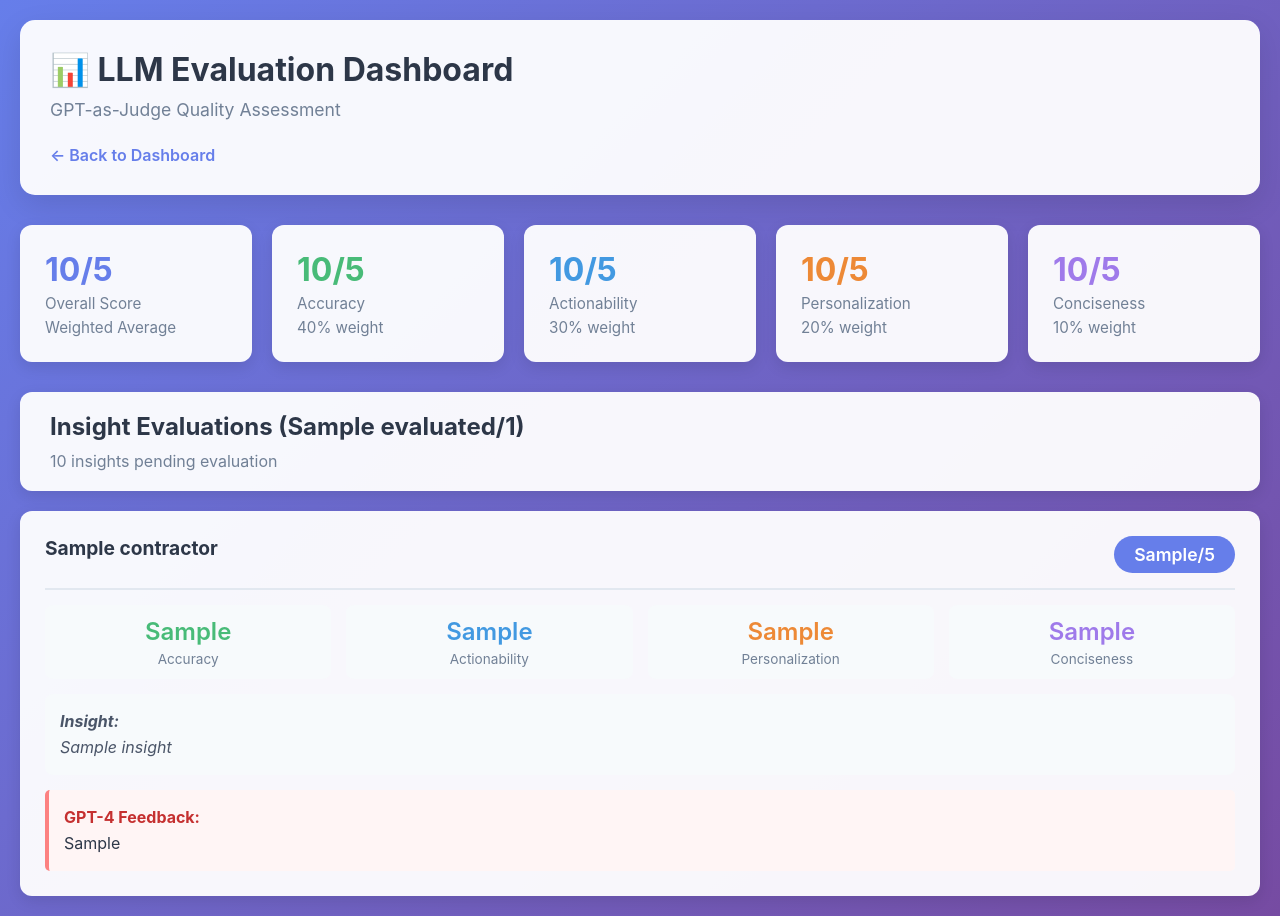
After one commit to HarshitaThota/GAF_Sales, a Flask app: template backend/api/templates/evaluation.html in a window 1280 px wide. The commit adds this page. Run offline with Flask 3, Linux system fonts and the light colour scheme; the template is opened without the code that fills it: most values are stand-ins (such as "Sample title", 1, 10 or a date in 2020).

Commit message:
evaluations working

```diff
--- a/backend/api/app.py
+++ b/backend/api/app.py
@@ -107,6 +107,51 @@ def contractor_detail(contractor_id):
         return f"Error: {str(e)}", 500
 
 
+@app.route('/evaluation')
+def evaluation_dashboard():
+    """LLM Evaluation Dashboard"""
+    try:
+        with db_manager.get_session() as session:
+            # Get all contractors with evaluations
+            contractors = session.query(Contractor).filter(
+                Contractor.eval_overall.isnot(None)
+            ).order_by(desc(Contractor.eval_overall)).all()
+
+            # Calculate aggregate stats
+            if contractors:
+                avg_accuracy = sum(c.eval_accuracy for c in contractors) / len(contractors)
+                avg_actionability = sum(c.eval_actionability for c in contractors) / len(contractors)
+                avg_personalization = sum(c.eval_personalization for c in contractors) / len(contractors)
+                avg_conciseness = sum(c.eval_conciseness for c in contractors) / len(contractors)
+                avg_overall = sum(c.eval_overall for c in contractors) / len(contractors)
+            else:
+                avg_accuracy = avg_actionability = avg_personalization = avg_conciseness = avg_overall = 0
+
+            # Get total counts
+            total_insights = session.query(Contractor).filter(
+                Contractor.ai_insights.isnot(None)
+            ).count()
+
+            evaluated = len(contractors)
+            pending = total_insights - evaluated
+
+            return render_template(
+                'evaluation.html',
+                contractors=contractors,
+                avg_accuracy=round(avg_accuracy, 2),
+                avg_actionability=round(avg_actionability, 2),
+                avg_personalization=round(avg_personalization, 2),
+                avg_conciseness=round(avg_conciseness, 2),
+                avg_overall=round(avg_overall, 2),
+                total_insights=total_insights,
+                evaluated=evaluated,
+                pending=pending
+            )
+
+    except Exception as e:
+        return f"Error: {str(e)}", 500
+
+
 @app.route('/api/generate-email/<int:contractor_id>', methods=['POST'])
 def generate_email(contractor_id):
     """Generate sales email for contractor using GPT"""
--- /dev/null
+++ b/backend/api/templates/evaluation.html
@@ -0,0 +1,314 @@
+<!DOCTYPE html>
+<html lang="en">
+<head>
+    <meta charset="UTF-8">
+    <meta name="viewport" content="width=device-width, initial-scale=1.0">
+    <title>LLM Evaluation Dashboard - GAF Sales Intelligence</title>
+    <style>
+        * {
+            margin: 0;
+            padding: 0;
+            box-sizing: border-box;
+        }
+
+        body {
+            font-family: -apple-system, BlinkMacSystemFont, 'Segoe UI', Arial, sans-serif;
+            background: linear-gradient(135deg, #667eea 0%, #764ba2 100%);
+            min-height: 100vh;
+            padding: 20px;
+        }
+
+        .container {
+            max-width: 1400px;
+            margin: 0 auto;
+        }
+
+        header {
+            background: rgba(255, 255, 255, 0.95);
+            padding: 30px;
+            border-radius: 15px;
+            margin-bottom: 30px;
+            box-shadow: 0 10px 30px rgba(0, 0, 0, 0.1);
+        }
+
+        h1 {
+            color: #2d3748;
+            font-size: 2em;
+            margin-bottom: 10px;
+        }
+
+        .subtitle {
+            color: #718096;
+            font-size: 1.1em;
+            margin-bottom: 15px;
+        }
+
+        .nav-link {
+            display: inline-block;
+            color: #667eea;
+            text-decoration: none;
+            font-weight: 600;
+            margin-top: 10px;
+        }
+
+        .nav-link:hover {
+            text-decoration: underline;
+        }
+
+        .stats {
+            display: grid;
+            grid-template-columns: repeat(auto-fit, minmax(200px, 1fr));
+            gap: 20px;
+            margin-bottom: 30px;
+        }
+
+        .stat-card {
+            background: rgba(255, 255, 255, 0.95);
+            padding: 25px;
+            border-radius: 12px;
+            box-shadow: 0 5px 15px rgba(0, 0, 0, 0.1);
+        }
+
+        .stat-card h3 {
+            font-size: 2em;
+            margin-bottom: 5px;
+        }
+
+        .stat-card.accuracy h3 { color: #48bb78; }
+        .stat-card.actionability h3 { color: #4299e1; }
+        .stat-card.personalization h3 { color: #ed8936; }
+        .stat-card.conciseness h3 { color: #9f7aea; }
+        .stat-card.overall h3 { color: #667eea; }
+
+        .stat-card p {
+            color: #718096;
+            font-size: 0.95em;
+        }
+
+        .metric-label {
+            font-size: 0.85em;
+            color: #a0aec0;
+            margin-top: 5px;
+        }
+
+        .section-header {
+            background: rgba(255, 255, 255, 0.95);
+            padding: 20px 30px;
+            border-radius: 12px;
+            margin-bottom: 20px;
+            box-shadow: 0 5px 15px rgba(0, 0, 0, 0.1);
+        }
+
+        .section-header h2 {
+            color: #2d3748;
+            font-size: 1.5em;
+        }
+
+        .evaluation-grid {
+            display: grid;
+            gap: 20px;
+        }
+
+        .eval-card {
+            background: rgba(255, 255, 255, 0.95);
+            padding: 25px;
+            border-radius: 12px;
+            box-shadow: 0 5px 15px rgba(0, 0, 0, 0.1);
+        }
+
+        .eval-header {
+            display: flex;
+            justify-content: space-between;
+            align-items: start;
+            margin-bottom: 15px;
+            padding-bottom: 15px;
+            border-bottom: 2px solid #e2e8f0;
+        }
+
+        .eval-header h3 {
+            color: #2d3748;
+            font-size: 1.2em;
+            flex: 1;
+        }
+
+        .overall-score {
+            background: #667eea;
+            color: white;
+            padding: 8px 20px;
+            border-radius: 20px;
+            font-weight: 600;
+            font-size: 1.1em;
+        }
+
+        .scores-row {
+            display: grid;
+            grid-template-columns: repeat(4, 1fr);
+            gap: 15px;
+            margin-bottom: 15px;
+        }
+
+        .score-item {
+            text-align: center;
+            padding: 12px;
+            background: #f7fafc;
+            border-radius: 8px;
+        }
+
+        .score-value {
+            font-size: 1.5em;
+            font-weight: 600;
+            margin-bottom: 5px;
+        }
+
+        .score-item.accuracy .score-value { color: #48bb78; }
+        .score-item.actionability .score-value { color: #4299e1; }
+        .score-item.personalization .score-value { color: #ed8936; }
+        .score-item.conciseness .score-value { color: #9f7aea; }
+
+        .score-label {
+            font-size: 0.85em;
+            color: #718096;
+        }
+
+        .insight-text {
+            background: #f7fafc;
+            padding: 15px;
+            border-radius: 8px;
+            margin-bottom: 15px;
+            font-style: italic;
+            color: #4a5568;
+            line-height: 1.6;
+        }
+
+        .feedback-box {
+            background: #fff5f5;
+            border-left: 4px solid #fc8181;
+            padding: 15px;
+            border-radius: 5px;
+            color: #2d3748;
+            line-height: 1.6;
+        }
+
+        .feedback-box strong {
+            color: #c53030;
+        }
+
+        .empty-state {
+            background: rgba(255, 255, 255, 0.95);
+            padding: 60px;
+            border-radius: 12px;
+            text-align: center;
+            color: #718096;
+        }
+
+        .empty-state h2 {
+            color: #2d3748;
+            margin-bottom: 10px;
+        }
+
+        @media (max-width: 768px) {
+            .scores-row {
+                grid-template-columns: repeat(2, 1fr);
+            }
+        }
+    </style>
+</head>
+<body>
+    <div class="container">
+        <header>
+            <h1>📊 LLM Evaluation Dashboard</h1>
+            <p class="subtitle">GPT-as-Judge Quality Assessment</p>
+            <a href="/" class="nav-link">← Back to Dashboard</a>
+        </header>
+
+        <div class="stats">
+            <div class="stat-card overall">
+                <h3>{{ avg_overall }}/5</h3>
+                <p>Overall Score</p>
+                <p class="metric-label">Weighted Average</p>
+            </div>
+            <div class="stat-card accuracy">
+                <h3>{{ avg_accuracy }}/5</h3>
+                <p>Accuracy</p>
+                <p class="metric-label">40% weight</p>
+            </div>
+            <div class="stat-card actionability">
+                <h3>{{ avg_actionability }}/5</h3>
+                <p>Actionability</p>
+                <p class="metric-label">30% weight</p>
+            </div>
+            <div class="stat-card personalization">
+                <h3>{{ avg_personalization }}/5</h3>
+                <p>Personalization</p>
+                <p class="metric-label">20% weight</p>
+            </div>
+            <div class="stat-card conciseness">
+                <h3>{{ avg_conciseness }}/5</h3>
+                <p>Conciseness</p>
+                <p class="metric-label">10% weight</p>
+            </div>
+        </div>
+
+        <div class="section-header">
+            <h2>Insight Evaluations ({{ evaluated }}/{{ total_insights }})</h2>
+            {% if pending > 0 %}
+            <p style="color: #718096; margin-top: 10px;">{{ pending }} insights pending evaluation</p>
+            {% endif %}
+        </div>
+
+        {% if contractors %}
+        <div class="evaluation-grid">
+            {% for contractor in contractors %}
+            <div class="eval-card">
+                <div class="eval-header">
+                    <h3>{{ contractor.name }}</h3>
+                    <div class="overall-score">{{ contractor.eval_overall }}/5</div>
+                </div>
+
+                <div class="scores-row">
+                    <div class="score-item accuracy">
+                        <div class="score-value">{{ contractor.eval_accuracy }}</div>
+                        <div class="score-label">Accuracy</div>
+                    </div>
+                    <div class="score-item actionability">
+                        <div class="score-value">{{ contractor.eval_actionability }}</div>
+                        <div class="score-label">Actionability</div>
+                    </div>
+                    <div class="score-item personalization">
+                        <div class="score-value">{{ contractor.eval_personalization }}</div>
+                        <div class="score-label">Personalization</div>
+                    </div>
+                    <div class="score-item conciseness">
+                        <div class="score-value">{{ contractor.eval_conciseness }}</div>
+                        <div class="score-label">Conciseness</div>
+                    </div>
+                </div>
+
+                {% if contractor.ai_insights and contractor.ai_insights|length > 0 %}
+                <div class="insight-text">
+                    <strong>Insight:</strong><br>
+                    {{ contractor.ai_insights[0] }}
+                </div>
+                {% endif %}
+
+                {% if contractor.eval_feedback %}
+                <div class="feedback-box">
+                    <strong>GPT-4 Feedback:</strong><br>
+                    {{ contractor.eval_feedback }}
+                </div>
+                {% endif %}
+            </div>
+            {% endfor %}
+        </div>
+        {% else %}
+        <div class="empty-state">
+            <h2>No Evaluations Yet</h2>
+            <p>Run the evaluation script to assess insight quality:</p>
+            <code style="display: block; margin-top: 20px; padding: 15px; background: #f7fafc; border-radius: 8px;">
+                docker-compose run scraper python backend/ai/evaluator.py
+            </code>
+        </div>
+        {% endif %}
+    </div>
+</body>
+</html>
--- a/backend/api/templates/index.html
+++ b/backend/api/templates/index.html
@@ -414,6 +414,7 @@
         <header>
             <h1>🏠 GAF Sales Intelligence Platform</h1>
             <p class="subtitle">Contractor Database & Analytics</p>
+            <a href="/evaluation" style="display: inline-block; margin-top: 10px; color: #667eea; text-decoration: none; font-weight: 600;">📊 View LLM Evaluation Dashboard →</a>
         </header>
 
         <div class="stats">
```
Also changed, not shown: backend/ai/evaluator.py (added, +209 -0 lines), backend/ai/insights_generator.py (+11 -11 lines), backend/db/init.sql (+9 -0 lines), backend/db/models.py (+10 -1 lines).
